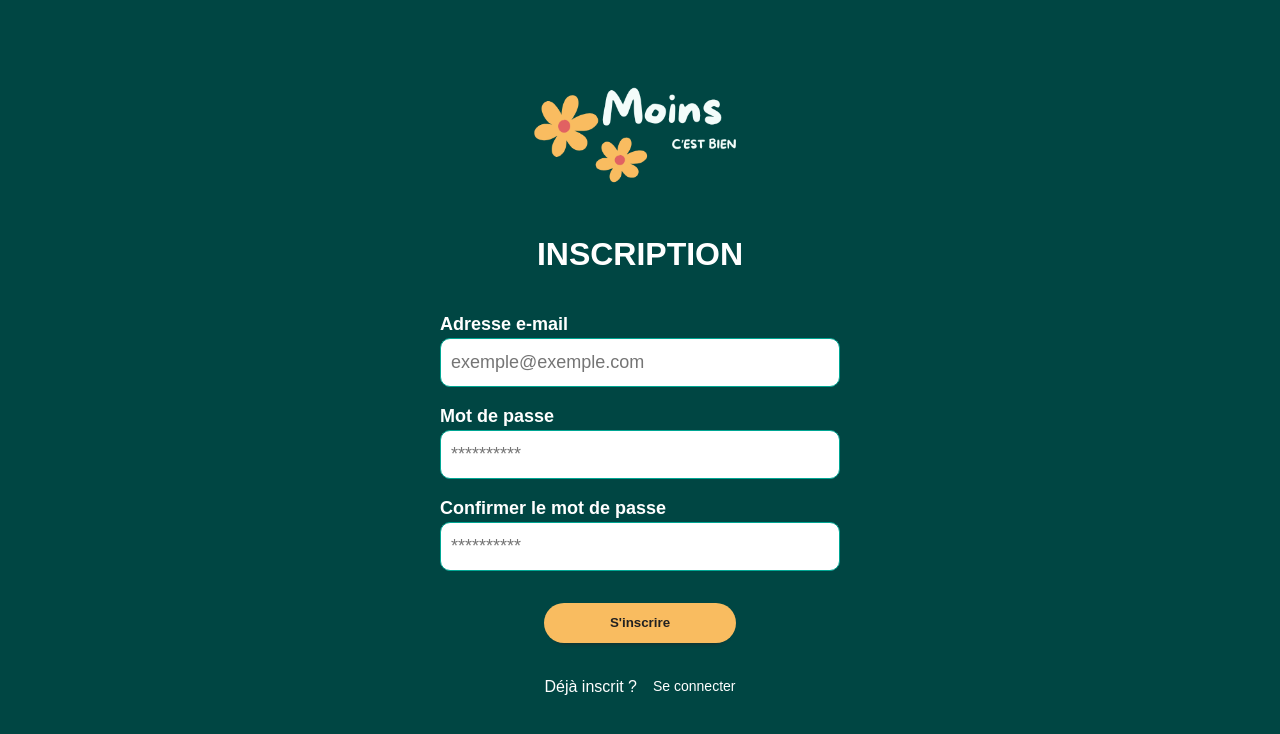
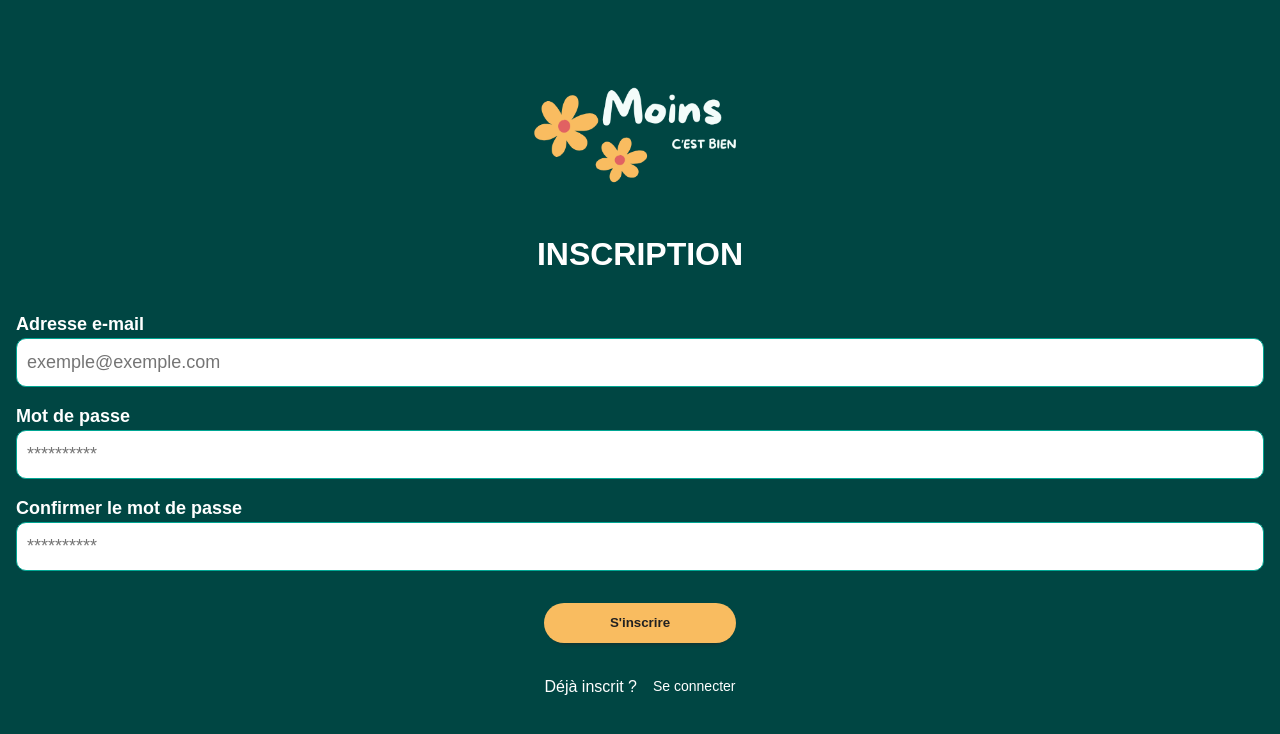
Before and after one commit to Agrumee/moinscestbien, a React (Vite) app in the folder frontend/: page /register in a window 1280 px wide. Shown: the top 734 px of the page. Built offline with nearby package versions, Linux system fonts and the light colour scheme; no server answers.

Commit message:
fix scss unlogged layout

```diff
--- a/frontend/src/layouts/Unlogged.scss
+++ b/frontend/src/layouts/Unlogged.scss
@@ -6,4 +6,7 @@
   flex-direction: column;
   justify-content: center;
   align-items: center;
+  .content {
+    width: 100%;
+  }
 }
--- a/frontend/src/pages/Auth/Login/Login.scss
+++ b/frontend/src/pages/Auth/Login/Login.scss
@@ -3,8 +3,8 @@
   flex-direction: column;
   gap: 1rem;
   justify-content: center;
-  padding: 1rem;
-  min-width: 400px;
+  margin: 1rem;
+  min-width: 300px;
 
   .title {
     text-align: center;
@@ -36,7 +36,7 @@
     }
 
     .a-paragraph:hover {
-        color: $yellow;
+      color: $yellow;
     }
   }
   .notRegistered {
--- a/frontend/src/pages/Auth/Register/Register.scss
+++ b/frontend/src/pages/Auth/Register/Register.scss
@@ -3,8 +3,8 @@
   flex-direction: column;
   gap: 1rem;
   justify-content: center;
-  padding: 1rem;
-  min-width: 400px;
+  margin: 1rem;
+  min-width: 300px;
 
   .title {
     text-align: center;
```
